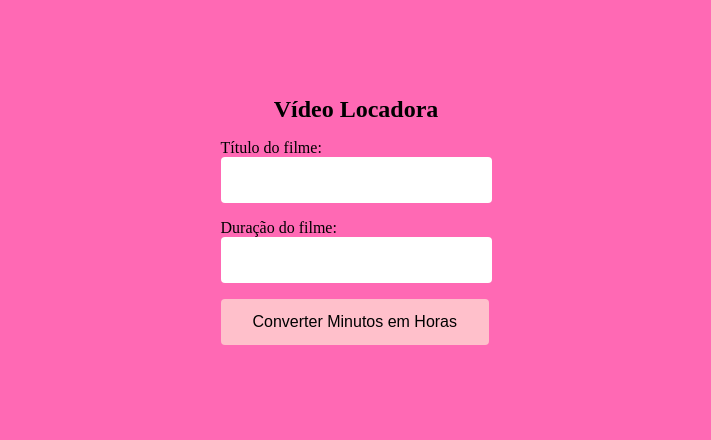
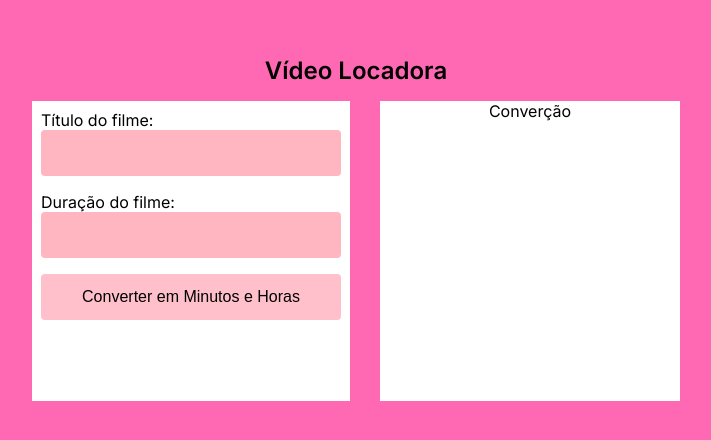
Before and after one commit to laviniiabenvindo/Atividade-EventosFormulrios, a plain HTML site: page AtividadeJS/index.html in a window 1280 px wide. Shown: the part 172-612 px from the top of the page, without its empty margins (284-995 px from the left). Drawn offline with Linux system fonts and the light colour scheme.

Commit message:
Add files via upload

```diff
--- a/AtividadeJS/app.js
+++ b/AtividadeJS/app.js
@@ -2,7 +2,7 @@ const btnConverter = document.getElementById('btnConverter');
 
 btnConverter.addEventListener('click', () => {
     let inName = document.getElementById('inName');
-    let inTame = document.getElementById('inTime');
+    let inTime = document.getElementById('inTime');
     let outName = document.getElementById('outName');
     let outTime = document.getElementById('outTime');
 
--- a/AtividadeJS/index.html
+++ b/AtividadeJS/index.html
@@ -10,10 +10,11 @@
 <body>
     <main>
         <section>
-            <header>
+            <header class="titulo">
                 <h1>Vídeo Locadora</h1>
             </header>
 
+            <div class="fundo">
                 <div class="content">
                     <div class="film">
                         <label for="inName">Título do filme: </label>
@@ -26,13 +27,16 @@
                     </div>
 
                     <div class="btn">
-                    <button id="btnConverter">Converter Minutos em Horas</button>
+                        <button id="btnConverter">Converter em Minutos e Horas</button>
                     </div>
                 </div>
-
-            <div class="output">
+                <aside class="retorno">
+                    <p>Converção</p>
+                    <article  class="output">
                         <p id="outName"></p>
                         <p id="outTime"></p>
+                    </article>
+                </aside>
             </div>
         </section>
     </main>
--- a/AtividadeJS/style.css
+++ b/AtividadeJS/style.css
@@ -1,3 +1,4 @@
+@import url('https://fonts.googleapis.com/css2?family=Inter:wght@300;400;600&display=swap');
 *{
     margin: 0;
     padding: 0;
@@ -9,8 +10,10 @@ html{
 body{
     font-size: 1.6rem;
     background-color: #FF69B4;
+    font-family: 'Inter', sans-serif;
 }
 main section{
+    margin: auto;
     display: flex;
     flex-direction: column;
     align-items: center;
@@ -18,10 +21,13 @@ main section{
     gap: 1.6rem;
     min-height: 100vh;
 }
+
 main section .content{
+    background: #FFFF;
+    padding: 9px;
     display: flex;
+    gap: 1.6rem;
     flex-direction: column;
-    gap: 1.6rem;
 }
 main section .content .film,
 main section .content .duration{
@@ -29,6 +35,7 @@ main section .content .duration{
     flex-direction: column;
 }
 main section .content input{
+    background: #FFB6C1;
     border: none;
     border-radius: 0.4rem;
     padding: 1.4rem 3.2rem;
@@ -36,6 +43,7 @@ main section .content input{
 }
 main section .content .btn button{
     border: none;
+    width: 300px;
     border-radius: 0.4rem;
     padding: 1.4rem 3.2rem;
     font-size: 1.6rem;
@@ -45,3 +53,25 @@ main section .content .btn button{
 main section .content .btn button:hover{
     background-color: #FFB6C1;
 }
+.titulo{
+    display: flex;
+    align-items: center;
+    justify-content: center;
+}
+.retorno{
+    text-align: center;
+    background-color: #FFFF;
+    width: 300px;
+    height: 300px;
+}
+.output{
+    display: flex;
+    margin-top: 50px;
+    text-align: center;
+    flex-direction: column;
+    justify-content: center;
+}
+.fundo{
+    display: flex;
+    gap: 30px;
+}
```
Lines whose indentation alone changed are shown as unchanged.
